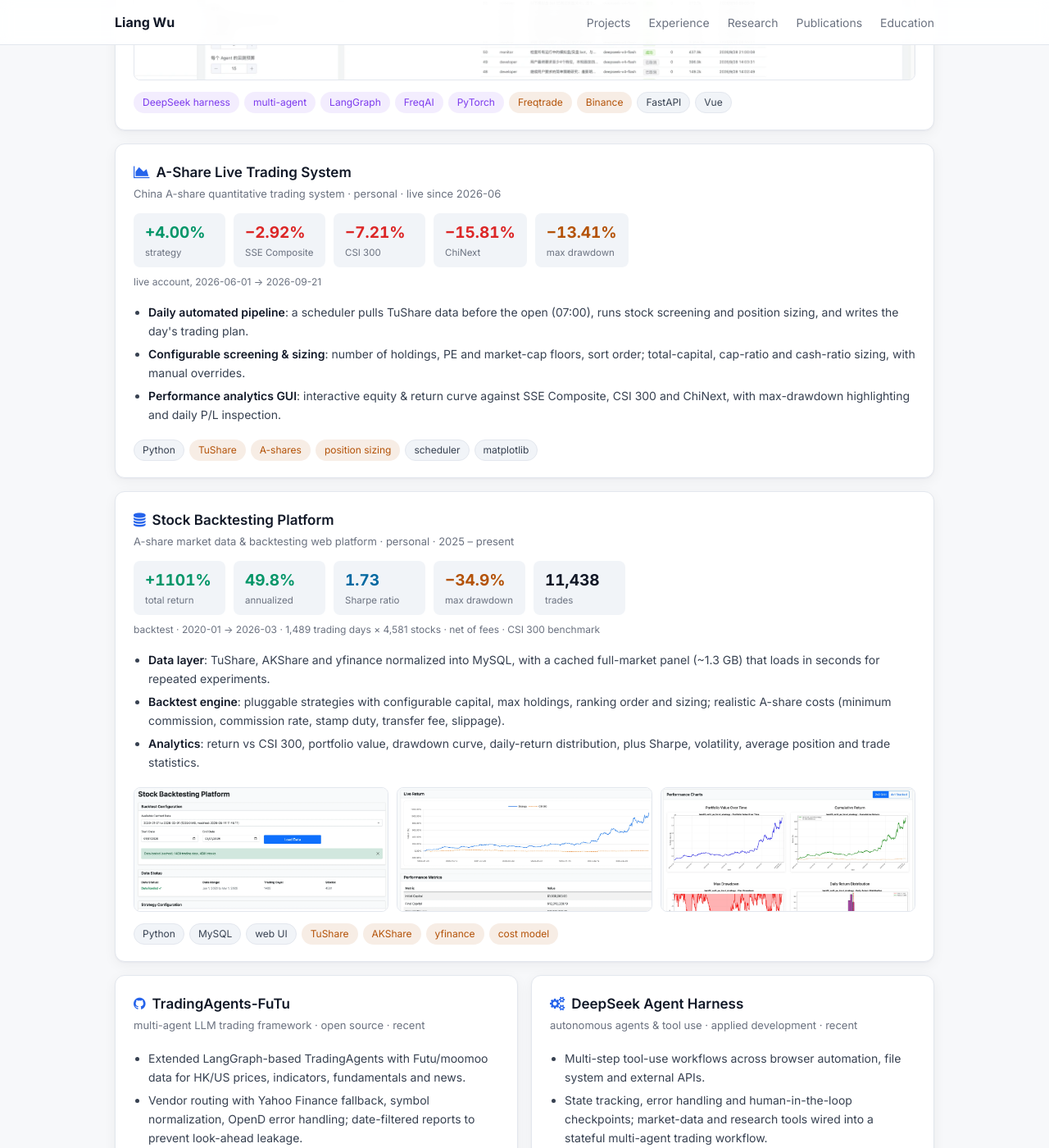
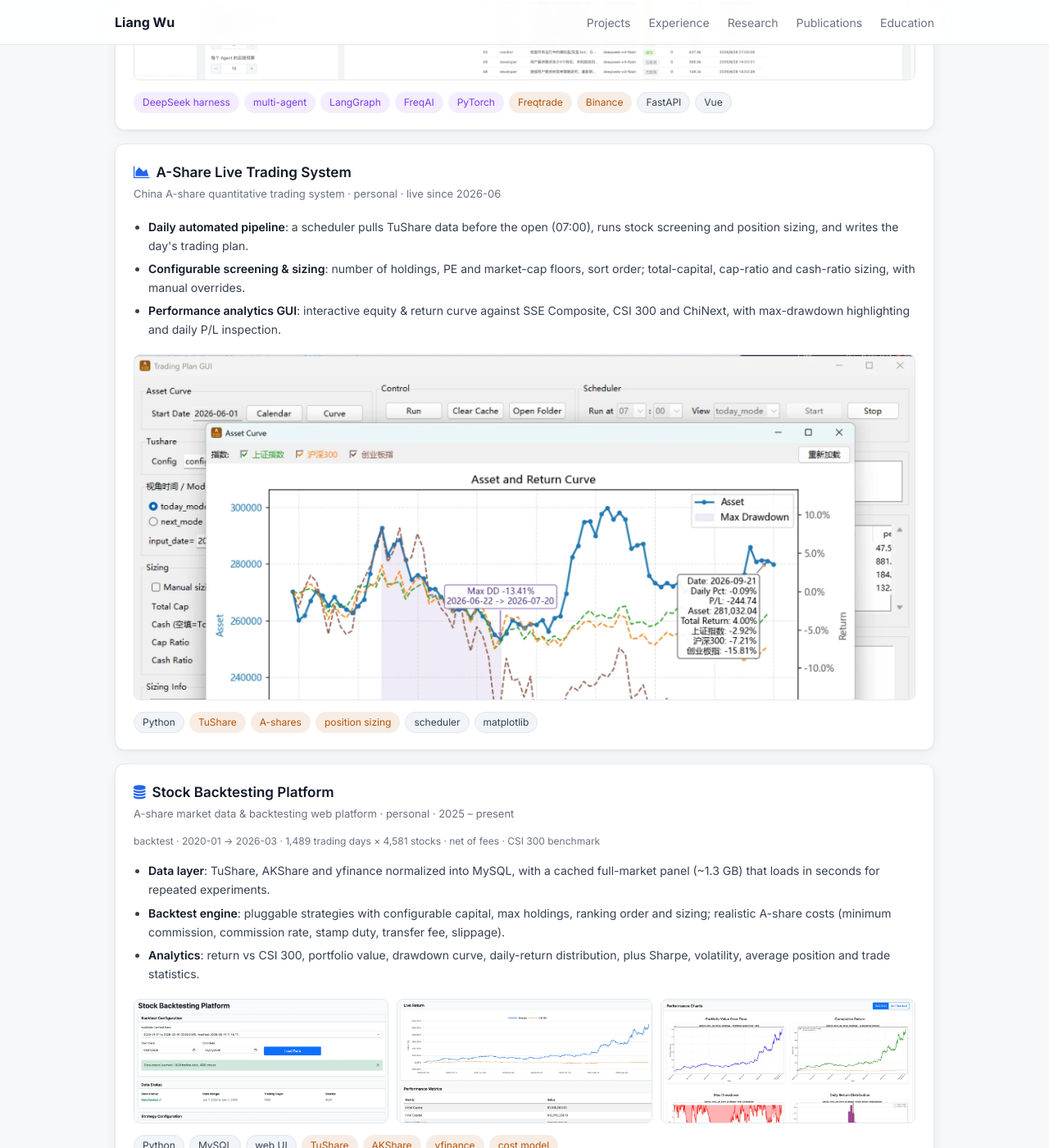
Before and after one commit to leon-liangwu/leon-liangwu.github.io, a Jekyll site: the page built from index.html, in a window 1280 px wide and 1400 px high, scrolled down 1187 px. Shown: the whole window at 82% size. Built offline with Jekyll 4.4.1, drawn with Linux system fonts in a browser that asks for light colours.

Commit message:
Drop headline return stats, add live-trading screenshot and image lightbox
Co-Authored-By: Claude Opus 5.5 <noreply@anthropic.com>

```diff
--- a/_layouts/default.html
+++ b/_layouts/default.html
@@ -37,5 +37,28 @@
 			<span class="dim">© {{ site.time | date: '%Y' }} Liang Wu</span>
 		</div>
 	</footer>
+
+	<dialog class="lightbox" id="lightbox" aria-label="Image preview">
+		<button class="lightbox-close" type="button" aria-label="Close">&times;</button>
+		<img alt="">
+	</dialog>
+	<script>
+	(function () {
+		var box = document.getElementById('lightbox');
+		var img = box.querySelector('img');
+		document.querySelectorAll('.shots a').forEach(function (a) {
+			a.addEventListener('click', function (e) {
+				e.preventDefault();
+				var thumb = a.querySelector('img');
+				img.src = a.getAttribute('href');
+				img.alt = thumb ? thumb.alt : '';
+				box.showModal();
+			});
+		});
+		box.querySelector('.lightbox-close').addEventListener('click', function () { box.close(); });
+		box.addEventListener('click', function (e) { if (e.target === box) box.close(); });
+		box.addEventListener('close', function () { img.removeAttribute('src'); });
+	})();
+	</script>
 </body>
 </html>
--- a/css/main.css
+++ b/css/main.css
@@ -212,6 +212,28 @@ section { padding: 36px 0 8px; }
 .awards li { margin: 4px 0; }
 .awards .year { display: inline-block; width: 48px; color: var(--dim); font-variant-numeric: tabular-nums; }
 
+/* ---------- lightbox ---------- */
+.shots a { cursor: zoom-in; }
+.lightbox {
+    border: none; padding: 0; background: transparent;
+    max-width: 94vw; max-height: 92vh; overflow: visible;
+}
+.lightbox::backdrop { background: rgba(10, 12, 16, 0.78); }
+.lightbox img {
+    display: block; max-width: 94vw; max-height: 92vh; object-fit: contain;
+    border-radius: 8px; box-shadow: 0 20px 60px rgba(0, 0, 0, 0.45); background: #fff;
+}
+.lightbox-close {
+    position: absolute; top: -14px; right: -14px; width: 36px; height: 36px;
+    border-radius: 50%; border: none; cursor: pointer;
+    background: #fff; color: #111827; font-size: 22px; line-height: 36px;
+    box-shadow: 0 2px 10px rgba(0, 0, 0, 0.3);
+}
+.lightbox-close:hover { background: #f1f4f8; }
+@media (max-width: 820px) {
+    .lightbox-close { top: 8px; right: 8px; }
+}
+
 /* ---------- footer ---------- */
 .footer { margin-top: 48px; border-top: 1px solid var(--border); padding: 20px 0 28px; font-size: 13px; }
 .footer .container { display: flex; justify-content: space-between; flex-wrap: wrap; gap: 8px; }
--- a/index.html
+++ b/index.html
@@ -58,19 +58,14 @@ layout: default
 		<div class="card wide">
 			<h3><i class="fa fa-area-chart"></i>A-Share Live Trading System</h3>
 			<div class="meta">China A-share quantitative trading system · personal · live since 2026-06</div>
-			<div class="stats">
-				<div class="stat"><span class="v green">+4.00%</span><span class="l">strategy</span></div>
-				<div class="stat"><span class="v red">−2.92%</span><span class="l">SSE Composite</span></div>
-				<div class="stat"><span class="v red">−7.21%</span><span class="l">CSI 300</span></div>
-				<div class="stat"><span class="v red">−15.81%</span><span class="l">ChiNext</span></div>
-				<div class="stat"><span class="v amber">−13.41%</span><span class="l">max drawdown</span></div>
-			</div>
-			<div class="stat-note">live account, 2026-06-01 → 2026-09-21</div>
 			<ul>
 				<li><b>Daily automated pipeline</b>: a scheduler pulls TuShare data before the open (07:00), runs stock screening and position sizing, and writes the day's trading plan.</li>
 				<li><b>Configurable screening &amp; sizing</b>: number of holdings, PE and market-cap floors, sort order; total-capital, cap-ratio and cash-ratio sizing, with manual overrides.</li>
 				<li><b>Performance analytics GUI</b>: interactive equity &amp; return curve against SSE Composite, CSI 300 and ChiNext, with max-drawdown highlighting and daily P/L inspection.</li>
 			</ul>
+			<div class="shots single">
+				<a href="files/projects/a-share-live-curve.webp"><img src="files/projects/a-share-live-curve.webp" alt="Trading Plan GUI: live equity and return curve against SSE Composite, CSI 300 and ChiNext" loading="lazy"></a>
+			</div>
 			<div class="tags">
 				<span class="tag">Python</span><span class="tag fin">TuShare</span><span class="tag fin">A-shares</span><span class="tag fin">position sizing</span><span class="tag">scheduler</span><span class="tag">matplotlib</span>
 			</div>
@@ -79,13 +74,6 @@ layout: default
 		<div class="card wide">
 			<h3><i class="fa fa-database"></i>Stock Backtesting Platform</h3>
 			<div class="meta">A-share market data &amp; backtesting web platform · personal · 2025 – present</div>
-			<div class="stats">
-				<div class="stat"><span class="v green">+1101%</span><span class="l">total return</span></div>
-				<div class="stat"><span class="v green">49.8%</span><span class="l">annualized</span></div>
-				<div class="stat"><span class="v cyan">1.73</span><span class="l">Sharpe ratio</span></div>
-				<div class="stat"><span class="v amber">−34.9%</span><span class="l">max drawdown</span></div>
-				<div class="stat"><span class="v">11,438</span><span class="l">trades</span></div>
-			</div>
 			<div class="stat-note">backtest · 2020-01 → 2026-03 · 1,489 trading days × 4,581 stocks · net of fees · CSI 300 benchmark</div>
 			<ul>
 				<li><b>Data layer</b>: TuShare, AKShare and yfinance normalized into MySQL, with a cached full-market panel (~1.3 GB) that loads in seconds for repeated experiments.</li>
```
Also changed, not shown: files/projects/a-share-live-curve.webp (added).
